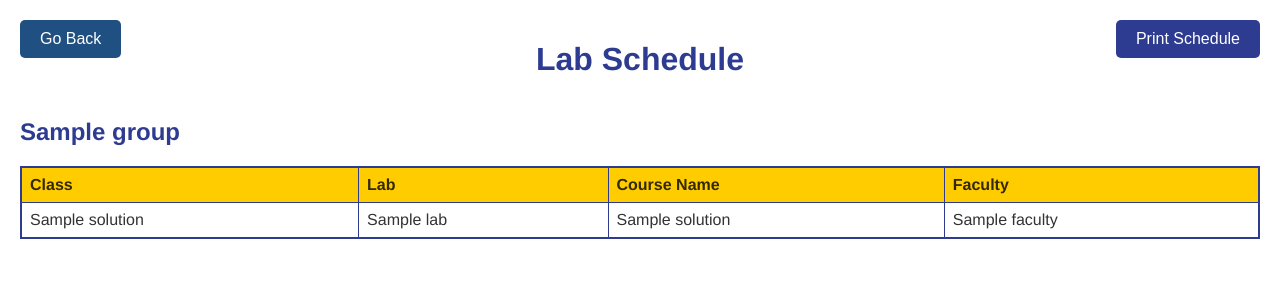
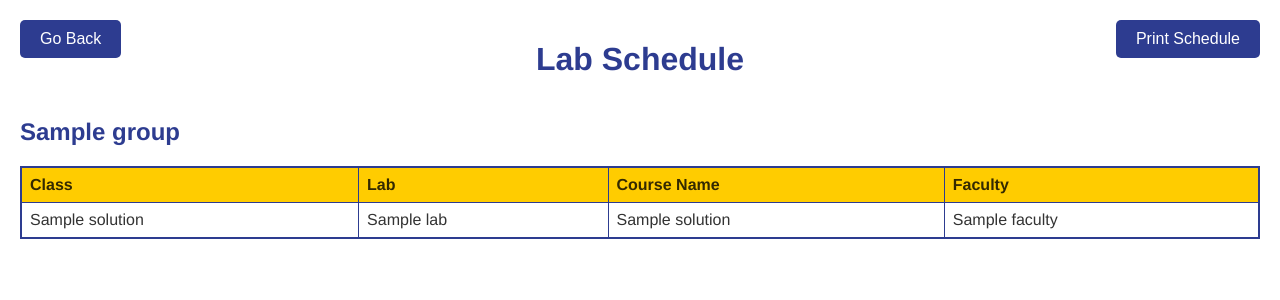
Before and after one commit to adrianmurage/csp-ai-lab-schedule-generator, a Flask app: template api/templates/schedule.html in a window 1280 px wide. Shown: the top 300 px of the page. Run offline with Flask 3, Linux system fonts and the light colour scheme; the template is opened without the code that fills it: most values are stand-ins (such as "Sample title", 1, 10 or a date in 2020).

Commit message:
update colors

```diff
--- a/api/templates/schedule.html
+++ b/api/templates/schedule.html
@@ -79,7 +79,7 @@
         text-decoration: none;
       }
       .back-button button {
-        background-color: #205081; /* Brand's secondary color */
+        background-color: #2d3c90; /* Brand's secondary color */
         color: #fff; /* White text color */
         padding: 10px 20px;
         border: none;
@@ -89,7 +89,7 @@
         transition: background-color 0.3s ease;
       }
       .back-button button:hover {
-        background-color: #1b466a; /* Darker shade on hover */
+        background-color: #1f295d; /* Darker shade on hover */
       }
     </style>
   </head>
```
